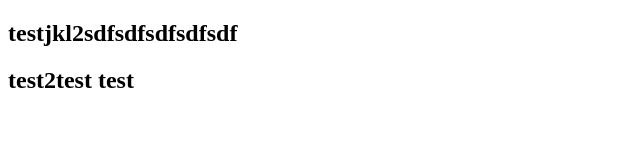
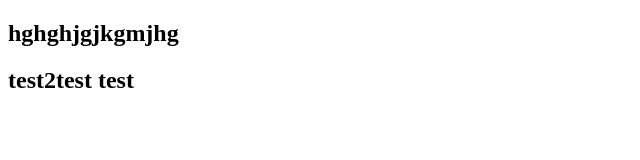
Before and after one commit to Pengsea1/TestStaticHosting, a plain HTML site: page index.html in a window 1280 px wide. Shown: the whole page, without its empty margins (0-640 px from the left). Drawn offline with Linux system fonts and the light colour scheme.

Commit message:
Update index.html

```diff
--- a/index.html
+++ b/index.html
@@ -7,7 +7,7 @@
     <title>Document</title>
 </head>
 <body>
-<h2>testjkl2sdfsdfsdfsdfsdf</h2>
+<h2>hghghjgjkgmjhg</h2>
 <h2>test2test test</h2>
 </body>
 </html>
```
